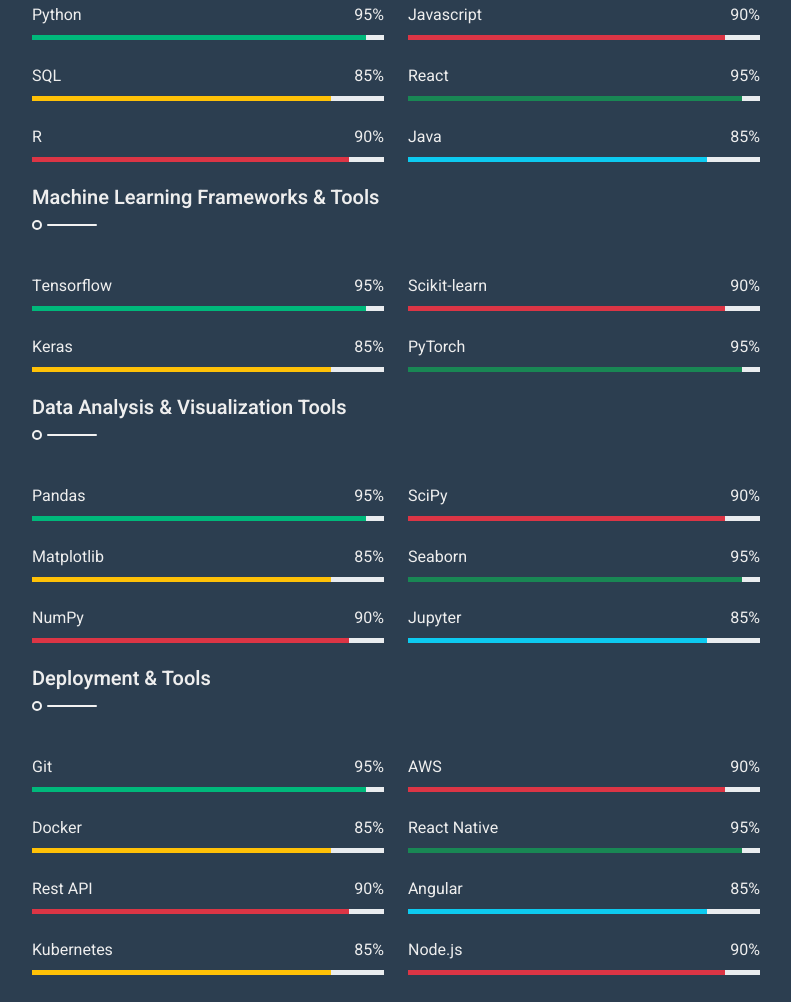
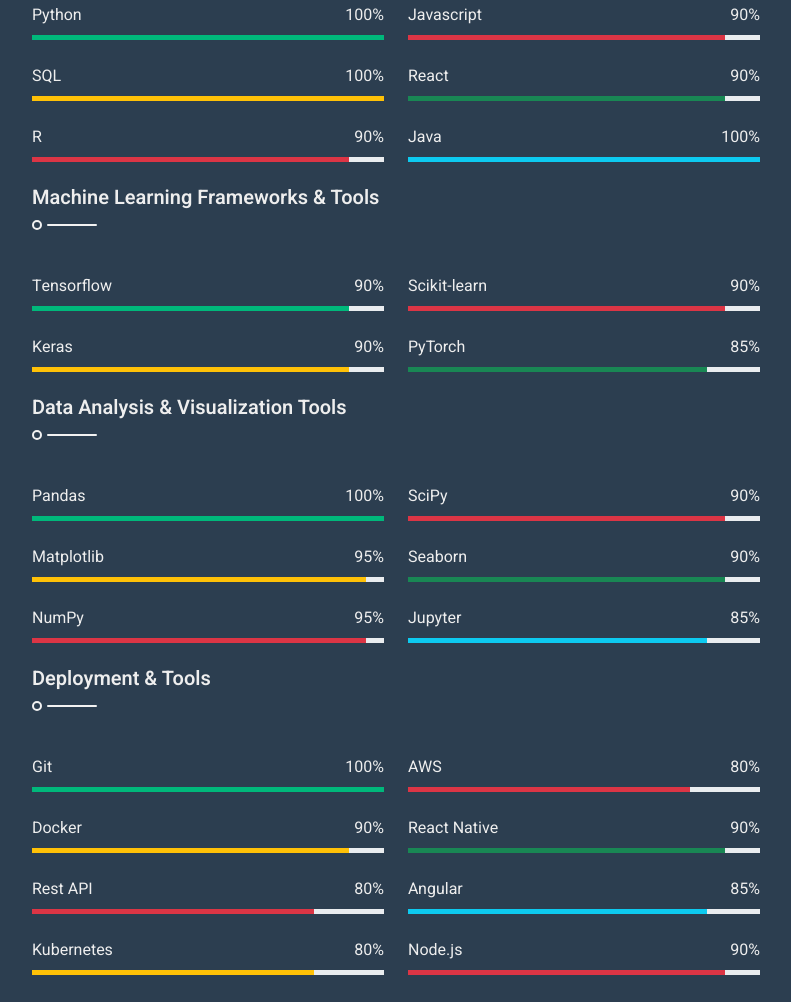
Before and after one commit to ondrejhruby/ondrejhruby.github.io, a plain HTML site: page index.html in a window 1280 px wide. Shown: the part 848-1850 px from the top of the page, without its empty margins (438-1229 px from the left). Drawn offline with nearby package versions, Linux system fonts and the light colour scheme.

Commit message:
Updated percentages and work experience

```diff
--- a/index.html
+++ b/index.html
@@ -134,19 +134,19 @@
                                 <div class="skill mb-4">
                                     <div class="d-flex justify-content-between">
                                         <p class="mb-2">Python</p>
-                                        <p class="mb-2">95%</p>
+                                        <p class="mb-2">100%</p>
                                     </div>
                                     <div class="progress">
-                                        <div class="progress-bar bg-primary" role="progressbar" aria-valuenow="95" aria-valuemin="0" aria-valuemax="100"></div>
+                                        <div class="progress-bar bg-primary" role="progressbar" aria-valuenow="100" aria-valuemin="0" aria-valuemax="100"></div>
                                     </div>
                                 </div>
                                 <div class="skill mb-4">
                                     <div class="d-flex justify-content-between">
                                         <p class="mb-2">SQL</p>
-                                        <p class="mb-2">85%</p>
+                                        <p class="mb-2">100%</p>
                                     </div>
                                     <div class="progress">
-                                        <div class="progress-bar bg-warning" role="progressbar" aria-valuenow="85" aria-valuemin="0" aria-valuemax="100"></div>
+                                        <div class="progress-bar bg-warning" role="progressbar" aria-valuenow="100" aria-valuemin="0" aria-valuemax="100"></div>
                                     </div>
                                 </div>
                                 <div class="skill mb-4">
@@ -172,19 +172,19 @@
                                 <div class="skill mb-4">
                                     <div class="d-flex justify-content-between">
                                         <p class="mb-2">React</p>
-                                        <p class="mb-2">95%</p>
+                                        <p class="mb-2">90%</p>
                                     </div>
                                     <div class="progress">
-                                        <div class="progress-bar bg-success" role="progressbar" aria-valuenow="95" aria-valuemin="0" aria-valuemax="100"></div>
+                                        <div class="progress-bar bg-success" role="progressbar" aria-valuenow="90" aria-valuemin="0" aria-valuemax="100"></div>
                                     </div>
                                 </div>
                                 <div class="skill mb-4">
                                     <div class="d-flex justify-content-between">
                                         <p class="mb-2">Java</p>
-                                        <p class="mb-2">85%</p>
+                                        <p class="mb-2">100%</p>
                                     </div>
                                     <div class="progress">
-                                        <div class="progress-bar bg-info" role="progressbar" aria-valuenow="85" aria-valuemin="0" aria-valuemax="100"></div>
+                                        <div class="progress-bar bg-info" role="progressbar" aria-valuenow="100" aria-valuemin="0" aria-valuemax="100"></div>
                                     </div>
                                 </div>
                             </div>
@@ -195,19 +195,19 @@
                                 <div class="skill mb-4">
                                     <div class="d-flex justify-content-between">
                                         <p class="mb-2">Tensorflow</p>
-                                        <p class="mb-2">95%</p>
+                                        <p class="mb-2">90%</p>
                                     </div>
                                     <div class="progress">
-                                        <div class="progress-bar bg-primary" role="progressbar" aria-valuenow="95" aria-valuemin="0" aria-valuemax="100"></div>
+                                        <div class="progress-bar bg-primary" role="progressbar" aria-valuenow="90" aria-valuemin="0" aria-valuemax="100"></div>
                                     </div>
                                 </div>
                                 <div class="skill mb-4">
                                     <div class="d-flex justify-content-between">
                                         <p class="mb-2">Keras</p>
-                                        <p class="mb-2">85%</p>
+                                        <p class="mb-2">90%</p>
                                     </div>
                                     <div class="progress">
-                                        <div class="progress-bar bg-warning" role="progressbar" aria-valuenow="85" aria-valuemin="0" aria-valuemax="100"></div>
+                                        <div class="progress-bar bg-warning" role="progressbar" aria-valuenow="90" aria-valuemin="0" aria-valuemax="100"></div>
                                     </div>
                                 </div>
                             </div>
@@ -224,10 +224,10 @@
                                 <div class="skill mb-4">
                                     <div class="d-flex justify-content-between">
                                         <p class="mb-2">PyTorch</p>
-                                        <p class="mb-2">95%</p>
+                                        <p class="mb-2">85%</p>
                                     </div>
                                     <div class="progress">
-                                        <div class="progress-bar bg-success" role="progressbar" aria-valuenow="95" aria-valuemin="0" aria-valuemax="100"></div>
+                                        <div class="progress-bar bg-success" role="progressbar" aria-valuenow="85" aria-valuemin="0" aria-valuemax="100"></div>
                                     </div>
                                 </div>
                             </div>
@@ -238,28 +238,28 @@
                                 <div class="skill mb-4">
                                     <div class="d-flex justify-content-between">
                                         <p class="mb-2">Pandas</p>
-                                        <p class="mb-2">95%</p>
+                                        <p class="mb-2">100%</p>
                                     </div>
                                     <div class="progress">
-                                        <div class="progress-bar bg-primary" role="progressbar" aria-valuenow="95" aria-valuemin="0" aria-valuemax="100"></div>
+                                        <div class="progress-bar bg-primary" role="progressbar" aria-valuenow="100" aria-valuemin="0" aria-valuemax="100"></div>
                                     </div>
                                 </div>
                                 <div class="skill mb-4">
                                     <div class="d-flex justify-content-between">
                                         <p class="mb-2">Matplotlib</p>
-                                        <p class="mb-2">85%</p>
+                                        <p class="mb-2">95%</p>
                                     </div>
                                     <div class="progress">
-                                        <div class="progress-bar bg-warning" role="progressbar" aria-valuenow="85" aria-valuemin="0" aria-valuemax="100"></div>
+                                        <div class="progress-bar bg-warning" role="progressbar" aria-valuenow="95" aria-valuemin="0" aria-valuemax="100"></div>
                                     </div>
                                 </div>
                                 <div class="skill mb-4">
                                     <div class="d-flex justify-content-between">
                                         <p class="mb-2">NumPy</p>
-                                        <p class="mb-2">90%</p>
+                                        <p class="mb-2">95%</p>
                                     </div>
                                     <div class="progress">
-                                        <div class="progress-bar bg-danger" role="progressbar" aria-valuenow="90" aria-valuemin="0" aria-valuemax="100"></div>
+                                        <div class="progress-bar bg-danger" role="progressbar" aria-valuenow="95" aria-valuemin="0" aria-valuemax="100"></div>
                                     </div>
                                 </div>
                             </div>
@@ -276,10 +276,10 @@
                                 <div class="skill mb-4">
                                     <div class="d-flex justify-content-between">
                                         <p class="mb-2">Seaborn</p>
-                                        <p class="mb-2">95%</p>
+                                        <p class="mb-2">90%</p>
                                     </div>
                                     <div class="progress">
-                                        <div class="progress-bar bg-success" role="progressbar" aria-valuenow="95" aria-valuemin="0" aria-valuemax="100"></div>
+                                        <div class="progress-bar bg-success" role="progressbar" aria-valuenow="90" aria-valuemin="0" aria-valuemax="100"></div>
                                     </div>
                                 </div>
                                 <div class="skill mb-4">
@@ -299,37 +299,37 @@
                                 <div class="skill mb-4">
                                     <div class="d-flex justify-content-between">
                                         <p class="mb-2">Git</p>
-                                        <p class="mb-2">95%</p>
+                                        <p class="mb-2">100%</p>
                                     </div>
                                     <div class="progress">
-                                        <div class="progress-bar bg-primary" role="progressbar" aria-valuenow="95" aria-valuemin="0" aria-valuemax="100"></div>
+                                        <div class="progress-bar bg-primary" role="progressbar" aria-valuenow="100" aria-valuemin="0" aria-valuemax="100"></div>
                                     </div>
                                 </div>
                                 <div class="skill mb-4">
                                     <div class="d-flex justify-content-between">
                                         <p class="mb-2">Docker</p>
-                                        <p class="mb-2">85%</p>
+                                        <p class="mb-2">90%</p>
                                     </div>
                                     <div class="progress">
-                                        <div class="progress-bar bg-warning" role="progressbar" aria-valuenow="85" aria-valuemin="0" aria-valuemax="100"></div>
+                                        <div class="progress-bar bg-warning" role="progressbar" aria-valuenow="90" aria-valuemin="0" aria-valuemax="100"></div>
                                     </div>
                                 </div>
                                 <div class="skill mb-4">
                                     <div class="d-flex justify-content-between">
                                         <p class="mb-2">Rest API</p>
-                                        <p class="mb-2">90%</p>
+                                        <p class="mb-2">80%</p>
                                     </div>
                                     <div class="progress">
-                                        <div class="progress-bar bg-danger" role="progressbar" aria-valuenow="90" aria-valuemin="0" aria-valuemax="100"></div>
+                                        <div class="progress-bar bg-danger" role="progressbar" aria-valuenow="80" aria-valuemin="0" aria-valuemax="100"></div>
                                     </div>
                                 </div>
                                 <div class="skill mb-4">
                                     <div class="d-flex justify-content-between">
                                         <p class="mb-2">Kubernetes</p>
-                                        <p class="mb-2">85%</p>
+                                        <p class="mb-2">80%</p>
                                     </div>
                                     <div class="progress">
-                                        <div class="progress-bar bg-warning" role="progressbar" aria-valuenow="85" aria-valuemin="0" aria-valuemax="100"></div>
+                                        <div class="progress-bar bg-warning" role="progressbar" aria-valuenow="80" aria-valuemin="0" aria-valuemax="100"></div>
                                     </div>
                                 </div>
                             </div>
@@ -337,19 +337,19 @@
                                 <div class="skill mb-4">
                                     <div class="d-flex justify-content-between">
                                         <p class="mb-2">AWS</p>
-                                        <p class="mb-2">90%</p>
+                                        <p class="mb-2">80%</p>
                                     </div>
                                     <div class="progress">
-                                        <div class="progress-bar bg-danger" role="progressbar" aria-valuenow="90" aria-valuemin="0" aria-valuemax="100"></div>
+                                        <div class="progress-bar bg-danger" role="progressbar" aria-valuenow="80" aria-valuemin="0" aria-valuemax="100"></div>
                                     </div>
                                 </div>
                                 <div class="skill mb-4">
                                     <div class="d-flex justify-content-between">
                                         <p class="mb-2">React Native</p>
-                                        <p class="mb-2">95%</p>
+                                        <p class="mb-2">90%</p>
                                     </div>
                                     <div class="progress">
-                                        <div class="progress-bar bg-success" role="progressbar" aria-valuenow="95" aria-valuemin="0" aria-valuemax="100"></div>
+                                        <div class="progress-bar bg-success" role="progressbar" aria-valuenow="90" aria-valuemin="0" aria-valuemax="100"></div>
                                     </div>
                                 </div>
                                 <div class="skill mb-4">
@@ -416,6 +416,20 @@
                                         yield quality by 25%.</li>
                                     <li>Conducted data exploration and feature engineering, extracting relevant features and generating actionable insights for optimizing harvest schedules.</li>
                                     <li>Trained and evaluated models, adjusting hyperparameters and tuning models for performance optimization to ensure reliable predictions.</li>
+                                </ul>
+                            </div>
+                            <div class="position-relative mb-4">
+                                <span class="bi bi-arrow-right fs-4 text-light position-absolute" style="top: -5px; left: -50px;"></span>
+                                <h5 class="mb-1">Junior Data Scientist</h5>
+                                <p class="mb-2">RxDiet | <small>Aug 2021 - Jan 2022</small></p>
+                                <ul>
+                                    <li>Preprocessed and structured data into optimized matrices and vectors, ensuring integration with various Reinforcement Learning
+                                        algorithms for meal plan optimization.</li>
+                                    <li>Streamlined, tidied and formatted data pipelines, improving processing efficiency by 30%, ensuring accuracy in nutrient and cost metrics.</li>
+                                    <li>Collaborated on OpenAI Gym frameworks, incorporating constraints like leftovers and improving meal plan accuracy and reliability.</li>
+                                    <li>Conducted data validation and analysis to verify alignment between input datasets and model outputs, reducing discrepancies and
+                                        ensuring the algorithm met performance benchmarks.</li>
+                                    <li>Optimized data preparation to reflect real-world constraints, enhancing meal plans and reducing costs by improved algorithm inputs.</li>
                                 </ul>
                             </div>
                         </div>
```
Also changed, not shown: 1 other file.
